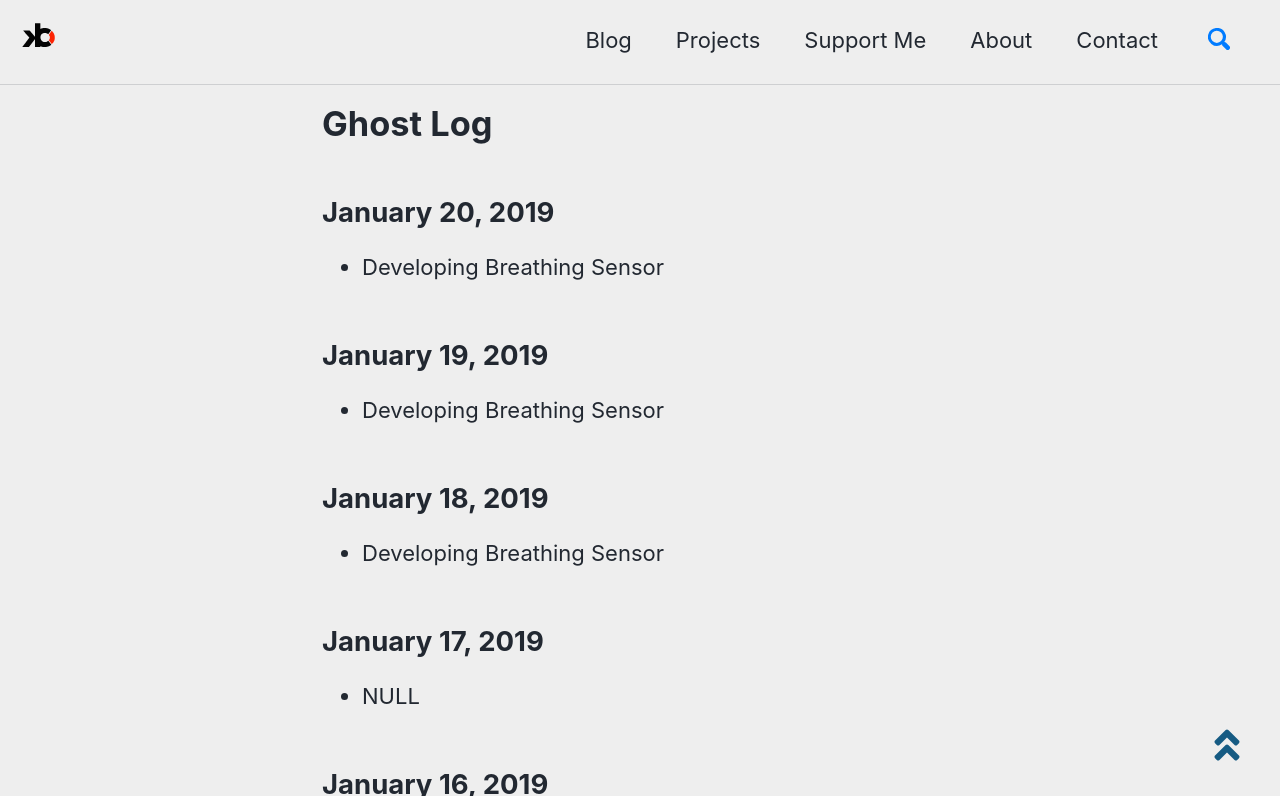
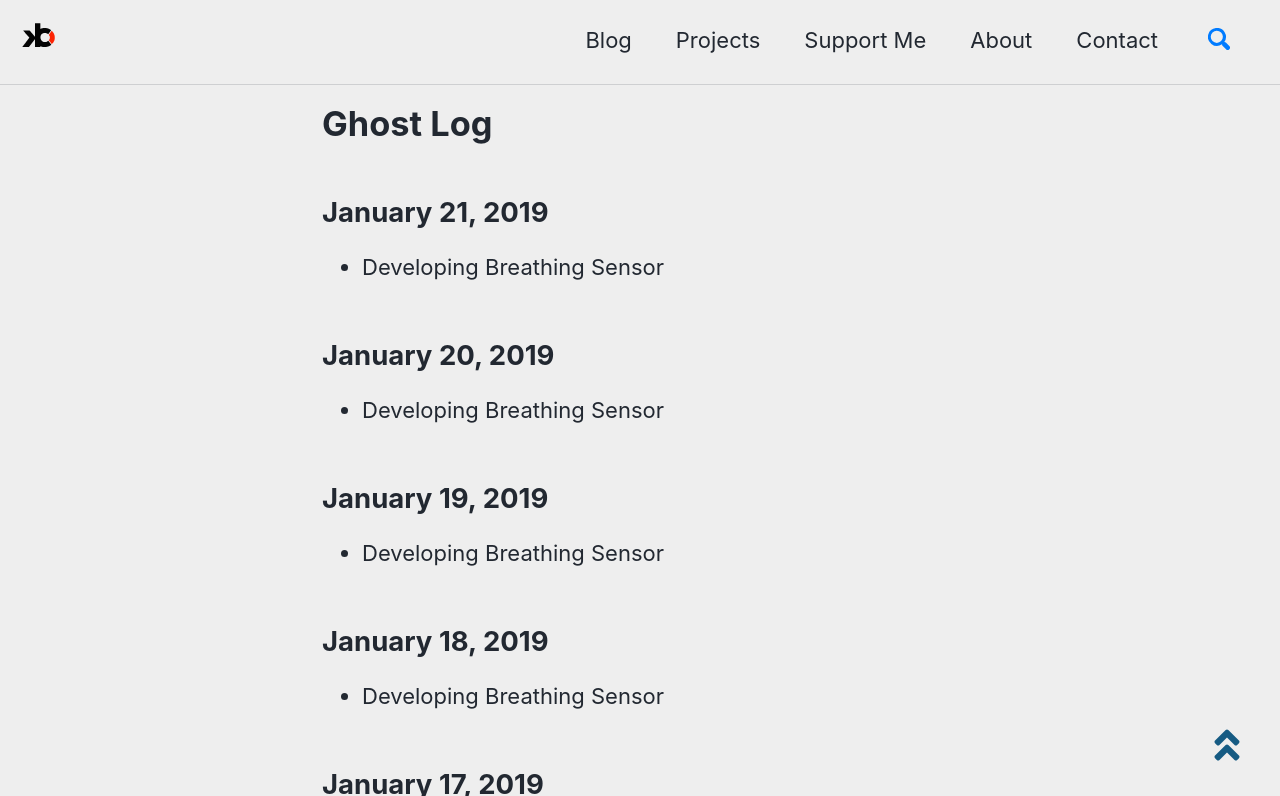
Before and after one commit to kulbhushanchand/kulbhushanchand.github.io-v2, a Jekyll site: the page built from _pages/main/log.md, in a window 1280 px wide and 900 px high, cut to the strip 104-900 px from the top of the window. Built offline with Jekyll 4.4.1, drawn with Linux system fonts in a browser that asks for light colours; cached includes are drawn as plain includes; comment, search, counter and statistics services are not loaded; a style sheet for code colours, icons or effects is not loaded.

Commit message:
Update log.md

```diff
--- a/_pages/main/log.md
+++ b/_pages/main/log.md
@@ -16,6 +16,9 @@ toc: false
 
 
 {% assign dateFormat = '%B %d, %Y' %}
+
+## {{ "2019-01-21" | date: dateFormat }}
+- Developing Breathing Sensor
 
 ## {{ "2019-01-20" | date: dateFormat }}
 - Developing Breathing Sensor
```
